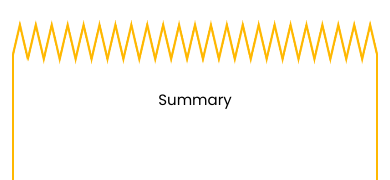
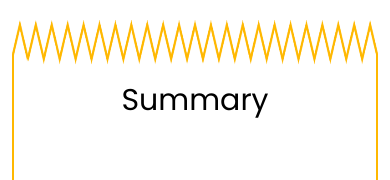
Before and after one commit to SuperDev0109/adhocAppBeta, a React (Create React App) app: page /finishorder in a window 390 px wide. Shown: the part 1484-1664 px from the top of the page. Built offline with nearby package versions, Linux system fonts and the light colour scheme.

Commit message:
font changed

```diff
--- a/src/sections/order/OrderSummary.scss
+++ b/src/sections/order/OrderSummary.scss
@@ -59,7 +59,7 @@
         padding: 50px 20px;
 
         .title1 {
-            font-size: 15px;
+            font-size: 30px;
             text-align: center;
         }
 
```
